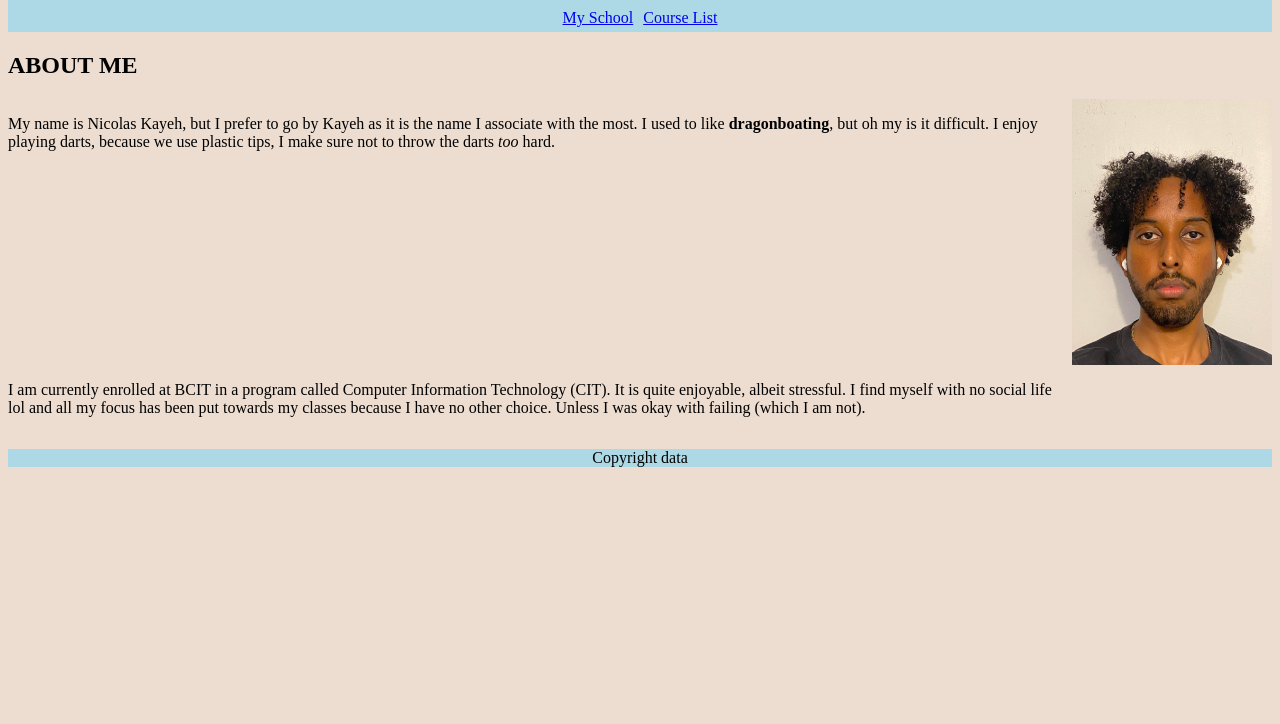
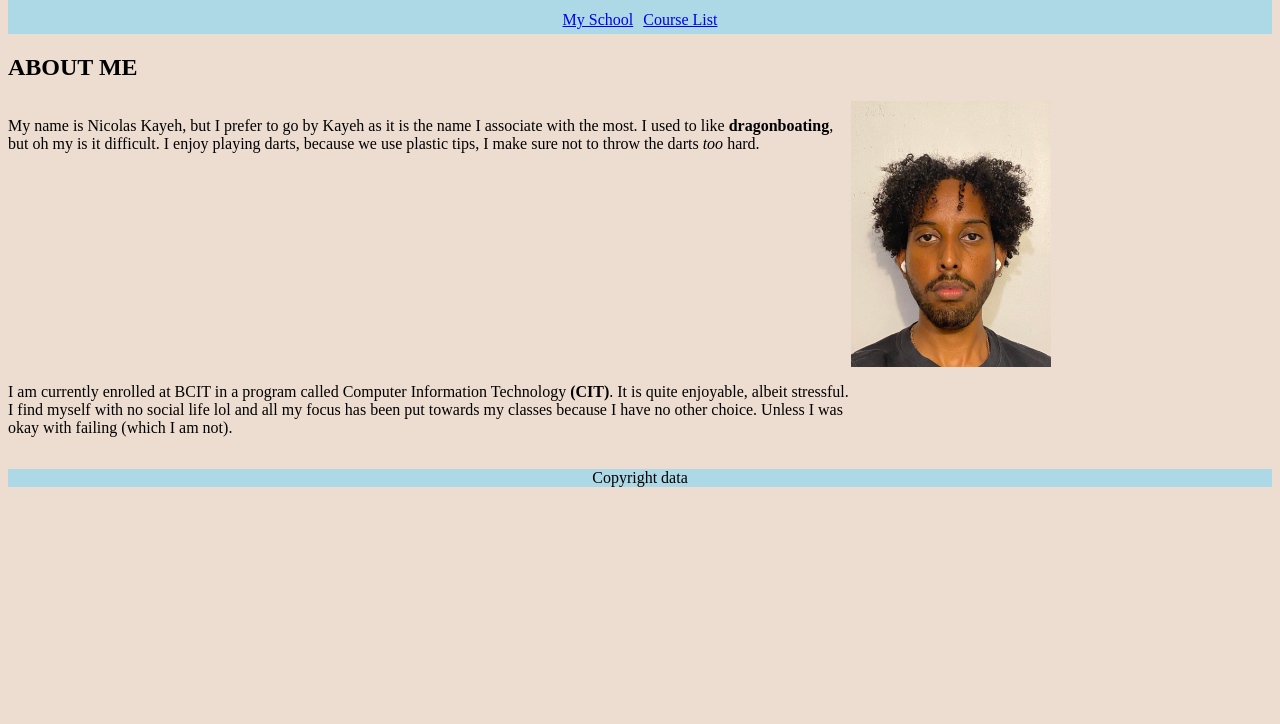
Before and after one commit to nkaheye/PersonalWebsite, a plain HTML site: page index.html in a window 1280 px wide. Shown: the part 76-800 px from the top of the page. Drawn offline with Linux system fonts and the light colour scheme.

Commit message:
link google font to course and school page

```diff
--- a/index.html
+++ b/index.html
@@ -4,7 +4,7 @@
     <meta charset="utf-8">
     <link rel="stylesheet" href="styles/stylesheet.css">
     <title>My Webpage</title>
-    <link href="https://fonts.googleapis.com/css2?family=Montserrat:wght@400;600&display=swap">
+    <link href="https://fonts.googleapis.com/css2?family=Montserrat:wght@400&display=swap" rel="stylesheet">
   </head>
 
   <body>
@@ -17,7 +17,7 @@
     </header>
     <main>
       <section>
-        <h2 id="aboutme">ABOUT ME</h2>
+        <h2 class="firstheading">ABOUT ME</h2>
         <p>
           My name is Nicolas Kayeh, but I prefer to go by Kayeh as it is the
           name I associate with the most. I used to like
@@ -26,7 +26,7 @@
           the darts <em>too</em> hard.
         </p>
         <p class="p2">
-          I am currently enrolled at BCIT in a program called Computer Information Technology <stron>(CIT)</stron>.
+          I am currently enrolled at BCIT in a program called Computer Information Technology <strong>(CIT)</strong>.
           It is quite enjoyable, albeit stressful. I find myself with no social life lol and all my focus has been put towards my classes because I have no other choice.
           Unless I was okay with failing (which I am not).
         </p>
@@ -42,3 +42,6 @@
     </footer>
   </body>
 </html>
+
+<!-- change colour of heading font -->
+<!-- create space between paragraph1 and image -->
--- a/styles/stylesheet.css
+++ b/styles/stylesheet.css
@@ -22,9 +22,10 @@ footer{
 }
 section{
     display: grid;
-    grid-template-columns: 1fr;
+    grid-template-columns: 2fr 1fr;
+
 }
-#aboutme{
+.firstheading{
     grid-column: 1/-1;
 }
 section p {
```
Also changed, not shown: misc/courses.html (+3 -2 lines), misc/school.html (+2 -1 lines).
